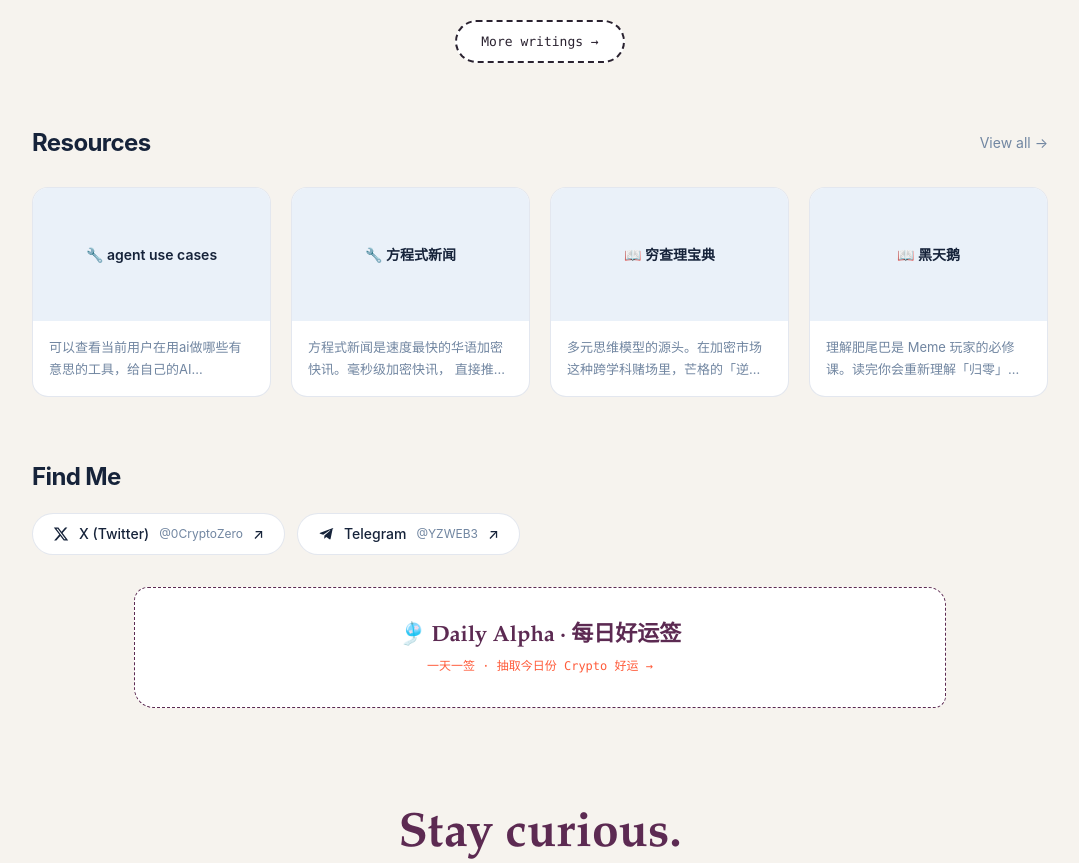
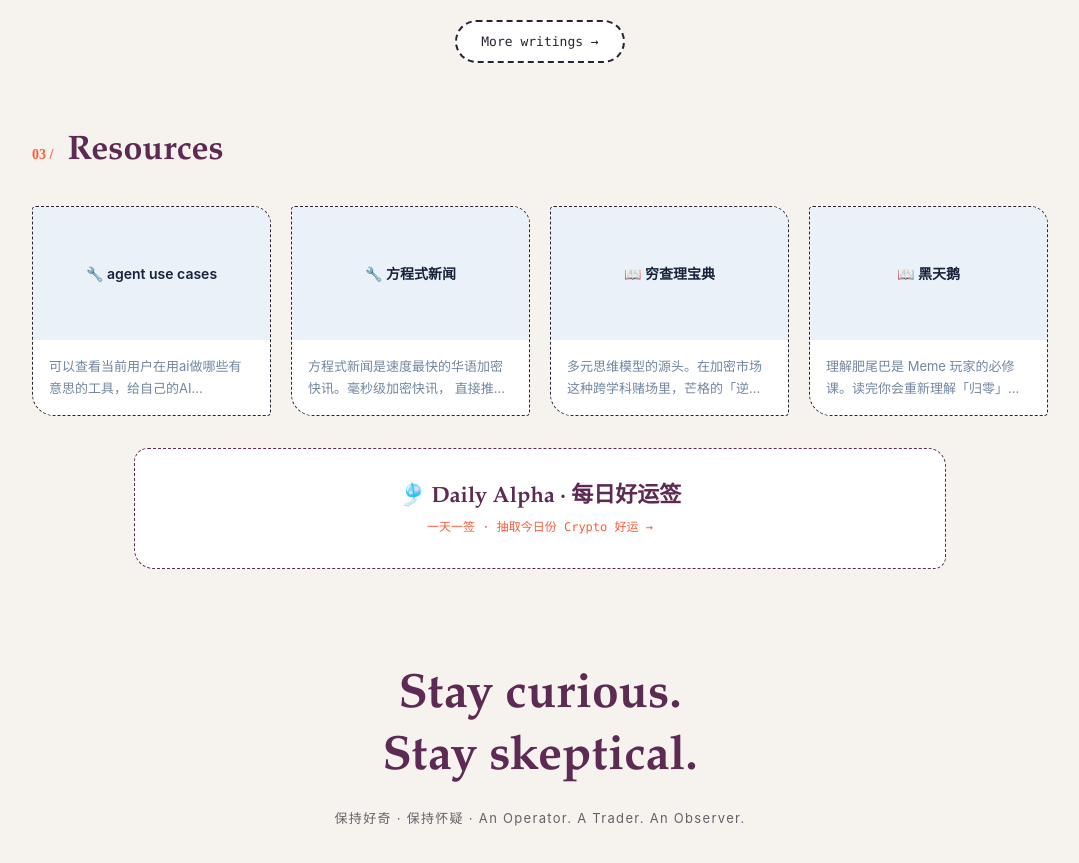
Before and after one commit to cryptozeroyz/crypto-zen, a Next.js app: page /en in a window 1280 px wide. Shown: the part 1560-2423 px from the top of the page, without its empty margins (100-1179 px from the left). Built offline with nearby package versions, Linux system fonts and the light colour scheme; no server answers.

Commit message:
polish: 好物精选→03/Resources英文衬线标题+手绘卡统一风格, 移除找到我区块(链接已在轨道)

```diff
--- a/src/app/[locale]/page.tsx
+++ b/src/app/[locale]/page.tsx
@@ -110,17 +110,13 @@ export default async function HomePage({
       {links.length > 0 && (
         <section id="links" className="scroll-mt-24">
           <Container className="py-7 sm:py-8">
-            <SectionHead
-              title={t.home.sections.links}
-              href={`/${locale}/resources`}
-              linkText={`${t.home.viewAll ?? "查看全部 →"}`}
-            />
+            <div className="home-sh"><span className="no">03 / </span>Resources</div>
             <div className="mt-7 grid grid-cols-1 gap-5 sm:grid-cols-2 lg:grid-cols-4">
               {links.slice(0, 4).map((l) => (
                 <Link
                   key={l.url}
                   href={`/${locale}/resources`}
-                  className="group flex flex-col overflow-hidden rounded-2xl border border-line bg-card transition-all duration-200 hover:-translate-y-1 hover:border-accent/40 hover:shadow-lg hover:shadow-black/5 dark:hover:shadow-black/40"
+                  className="group flex flex-col overflow-hidden rounded-[4px_18px_4px_22px] border-[1.5px] border-dashed border-[#2a2230] bg-white transition-all duration-300 hover:-translate-y-1 hover:border-solid hover:border-[#ff5b3a] hover:shadow-[6px_8px_0_rgba(92,42,82,.12)]"
                 >
                   <div className="flex aspect-[16/9] items-center justify-center bg-codebg px-4">
                     <span className="min-w-0 truncate text-sm font-semibold text-heading transition-colors group-hover:text-accent dark:group-hover:text-accent-mint">
@@ -142,15 +138,6 @@ export default async function HomePage({
 
       {/* ============ 关于我 ============ */}
 
-      {/* ============ 找到我 ============ */}
-      <section id="contact" className="scroll-mt-24">
-        <Container className="py-7 sm:py-8">
-          <SectionHead title={t.home.sections.social} />
-          <div className="mt-5">
-            <SocialLinks t={t} />
-          </div>
-        </Container>
-      </section>
       <section className="mx-auto w-full max-w-[860px] px-6 pb-4">
         <a href={`/${locale}/alpha`} className="block rounded-[14px_18px_12px_20px] border-[1.5px] border-dashed border-[#5c2a52] bg-white px-6 py-8 text-center transition-all hover:-translate-y-1 hover:border-solid hover:border-[#ff5b3a] hover:shadow-[6px_8px_0_rgba(92,42,82,.12)]">
           <div className="font-serif text-[22px] font-bold text-[#5c2a52]">🎐 Daily Alpha · 每日好运签</div>
```
